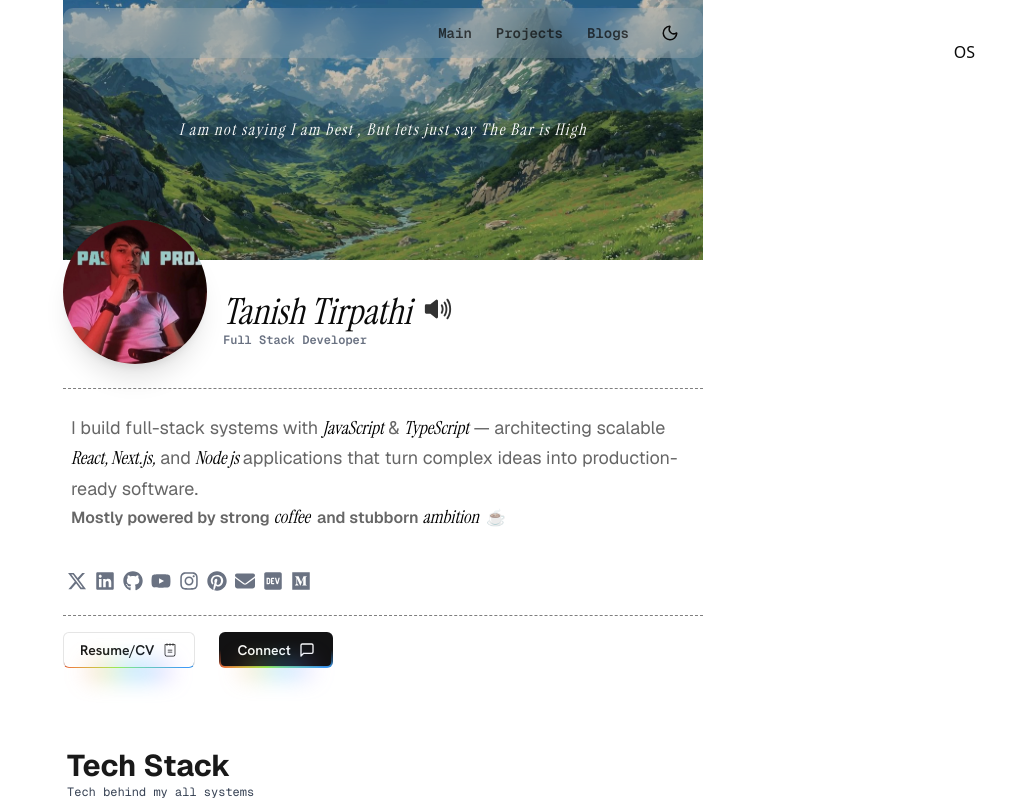
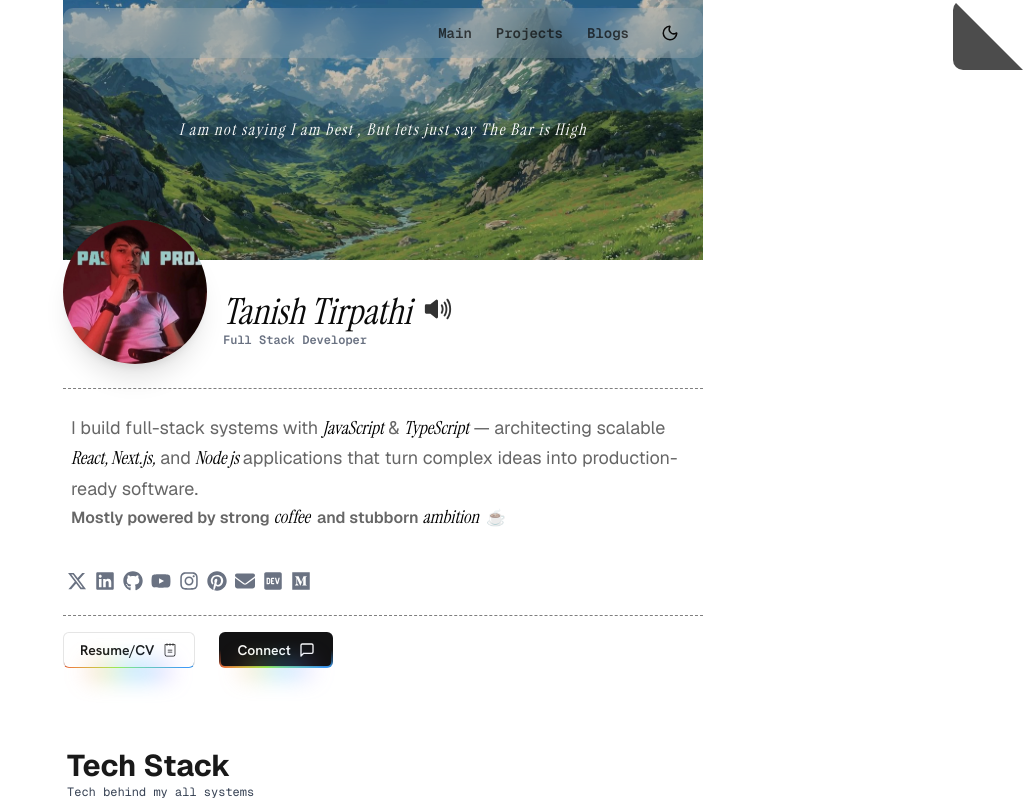
Before and after one commit to tanishtirpathi/V2-Portfolio, a Next.js app: page / in a window 1280 px wide. Shown: the top 800 px of the page, without its empty margins (257-1280 px from the left). Built offline with nearby package versions, Linux system fonts and the light colour scheme.

Commit message:
added: os Route folded Page

```diff
--- a/src/app/(main)/layout.tsx
+++ b/src/app/(main)/layout.tsx
@@ -1,6 +1,7 @@
 import type { ReactNode } from "react";
 import Link from "next/link";
 import Navbar from "../../components/layout/navbar";
+import DevelopersCorner from "@/components/os/pagefolder";
 
 export default function MainLayout({
   children,
@@ -9,8 +10,8 @@ export default function MainLayout({
 }) {
   return (
     <>
-      <Link href="/os" className="fixed top-10 right-12">
-        OS
+      <Link href="/os" className="fixed top-0 right-0">
+        <DevelopersCorner />
       </Link>
 
 
--- a/src/app/globals.css
+++ b/src/app/globals.css
@@ -5,6 +5,7 @@
   background: rgb(196, 196, 196);
   color: black;
 }
+
 
 @custom-variant dark (&:is(.dark *));
 
--- /dev/null
+++ b/src/components/os/pagefolder.tsx
@@ -0,0 +1,45 @@
+import React from "react";
+
+const DevelopersCorner: React.FC = () => {
+  return (
+    <div className="relative group w-[200px] h-[150px] bg-transparent rounded-xl overflow-hidden">
+
+      {/* Red Expanding Triangle */}
+      <div
+        className="
+          absolute top-0 right-0
+          w-[70px] h-[70px]
+          bg-black/70
+          dark:bg-gray-400/80
+          transition-all duration-500 ease-in-out
+          group-hover:w-[90px]
+          group-hover:h-[90px]
+          rotate-180
+          rounded-r-lg
+        "
+        style={{
+          clipPath: "polygon(100% 0, 0 0, 100% 100%)",
+        }}
+      >
+
+        {/* Dotted Border (Right Edge) */}
+        <div className="absolute top-0 right-0 h-full border-t-2 border-dotted border-white/70"></div>
+
+        {/* Hover Text */}
+
+
+      </div>
+      <span className="
+          absolute top-25 right-4
+          text-black dark:text-white text-xs font-medium
+          opacity-0 translate-y-2
+          transition-all duration-300 font-serif italic
+          group-hover:opacity-100 group-hover:translate-y-0
+        ">
+        Developer's Corner
+      </span>
+    </div>
+  );
+};
+
+export default DevelopersCorner;
```
